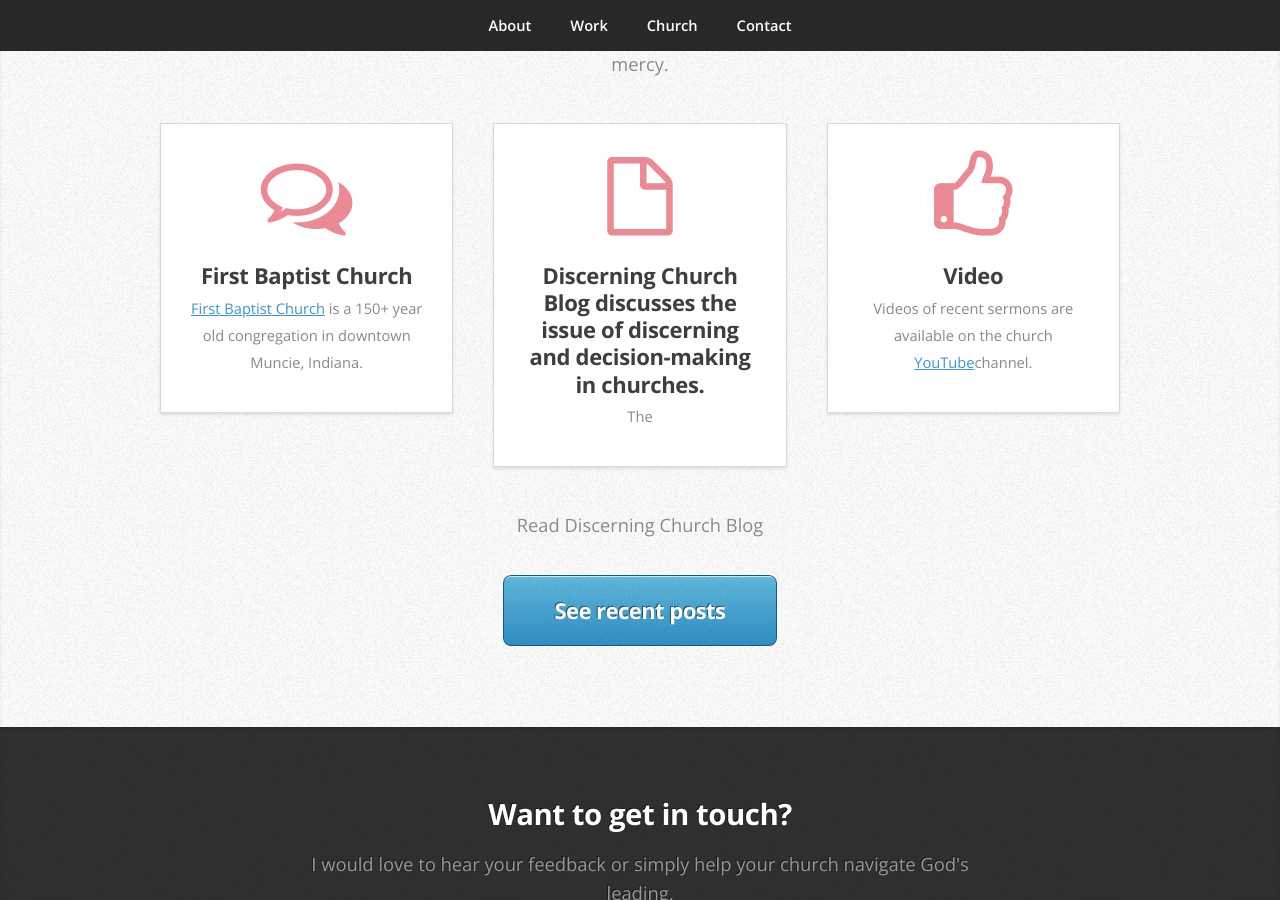
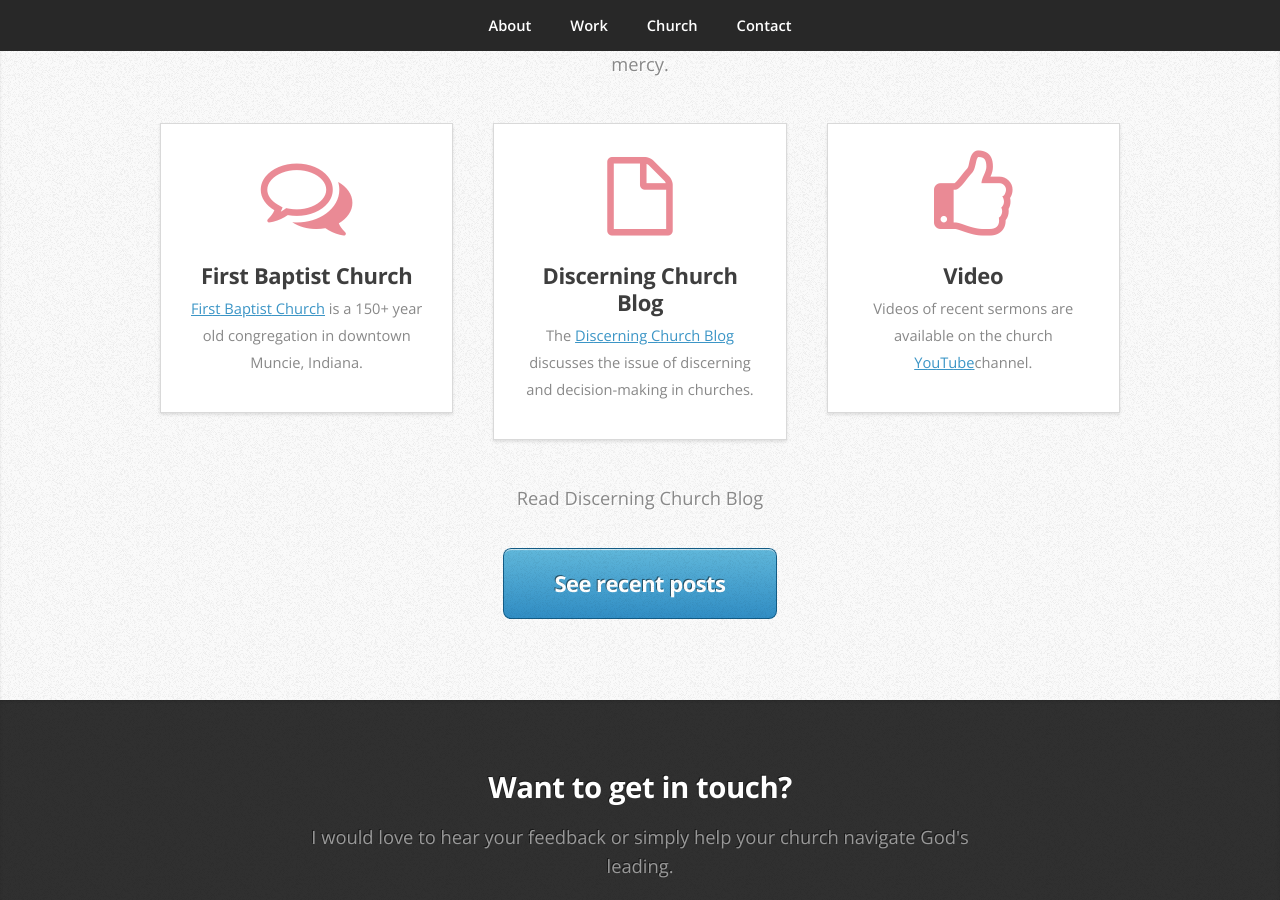
Before and after one commit to a1ip/wadeallen, a Jekyll site: the page built from index.html, in a window 1280 px wide and 900 px high, scrolled down 634 px. Built offline with Jekyll 4.4.1, drawn with Linux system fonts in a browser that asks for light colours.

Commit message:
Site updated at 2014-07-09 16:51:05 UTC

```diff
--- a/index.html
+++ b/index.html
@@ -39,8 +39,8 @@ layout: default
 							<div class="4u">
 								<section class="box box-style1">
 									<span class="fa featured fa-file-o"></span>
-									<h3>Discerning Church Blog discusses the issue of discerning and decision-making in churches.</h3>
-									<p>The </p>
+									<h3>Discerning Church Blog</h3>
+									<p>The <a href="http://discerningchurch.org">Discerning Church Blog</a> discusses the issue of discerning and decision-making in churches.</p>
 								</section>
 							</div>
 							<div class="4u">
```
Also changed, not shown: 2 other files.
